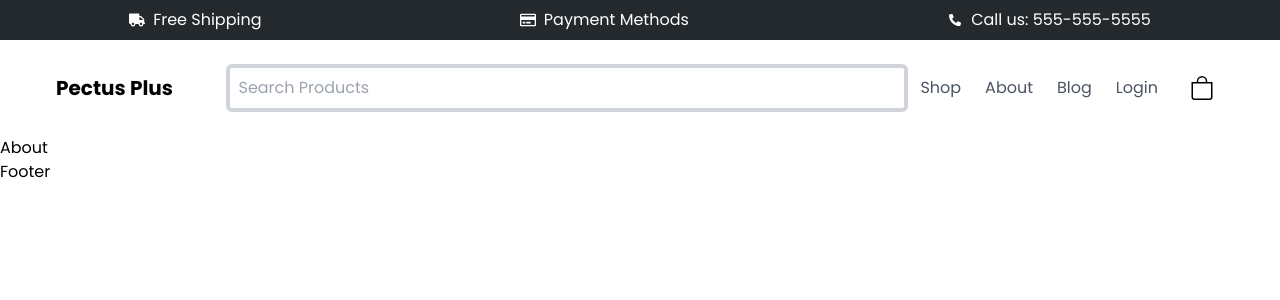
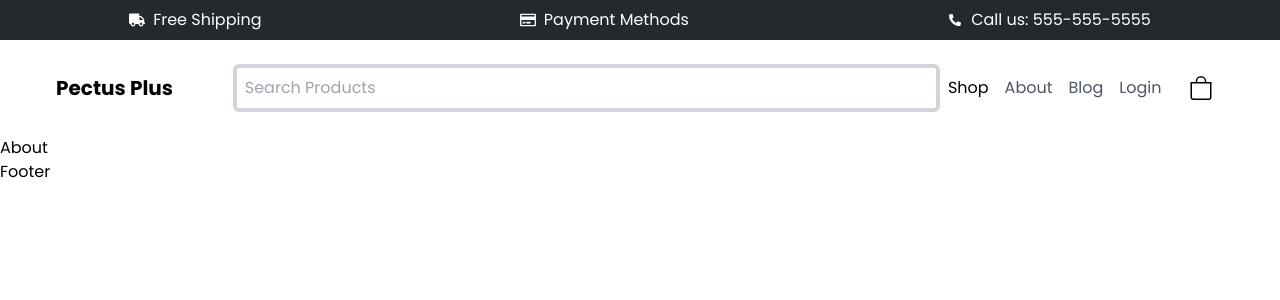
Before and after one commit to Asalz20/pectus-plus-frontend, a React (Vite) app: page /about in a window 1280 px wide. Shown: the top 300 px of the page. Built offline with nearby package versions, Linux system fonts and the light colour scheme.

Commit message:
Revised mobile menu and desktop nav to loop through array of objects

```diff
--- a/src/components/Nav.jsx
+++ b/src/components/Nav.jsx
@@ -5,6 +5,11 @@ import { IoClose } from "react-icons/io5";
 import { Link } from "react-router-dom";
 
 const Navbar = () => {
+  let links = [
+    { name: "About", path: "/about" },
+    { name: "Blog", path: "/about" },
+    { name: "Login", path: "/about" },
+  ];
   const [isNavOpen, setIsNavOpen] = useState(false);
 
   const toggleNav = () => {
@@ -42,26 +47,39 @@ const Navbar = () => {
         } sm:block sm:relative sm:bg-inherit sm:pb-0 sm:order-2`}
       >
         <ul className="sm:flex sm:justify-center sm:items-center">
-          <li className="my-2 sm:my-0 sm:mx-3">
+          <li className="hidden sm:block my-2 sm:my-0 sm:mx-2">
+            <Link>Shop</Link>
+          </li>
+          {links.map((link) => (
+            <li className="my-2 sm:my-0 sm:mx-2">
+              <Link
+                className="text-gray-600 hover:text-gray-800"
+                to={link.path}
+              >
+                {link.name}
+              </Link>
+            </li>
+          ))}
+          {/* <li className="my-2 sm:my-0 sm:mx-2">
             <a className="text-gray-600 hover:text-gray-800" href="#shop">
               Shop
             </a>
           </li>
-          <li className="my-2 sm:my-0 sm:mx-3">
+          <li className="my-2 sm:my-0 sm:mx-2">
             <a className="text-gray-600 hover:text-gray-800" href="#about">
               About
             </a>
           </li>
-          <li className="my-2 sm:my-0 sm:mx-3">
+          <li className="my-2 sm:my-0 sm:mx-2">
             <a className="text-gray-600 hover:text-gray-800" href="#blog">
               Blog
             </a>
           </li>
-          <li className="my-2 sm:my-0 sm:mx-3">
-            <a className="text-gray-600 hover:text-gray-800" href="#login">
-              Login
+          <li className="my-2 sm:my-0 sm:mx-2">
+            <a className="text-gray-600 hover:text-gray-800" href="#welcome">
+              Welcome
             </a>
-          </li>
+          </li> */}
         </ul>
       </div>
       <div className="w-full sm:flex sm:order-1">
```
